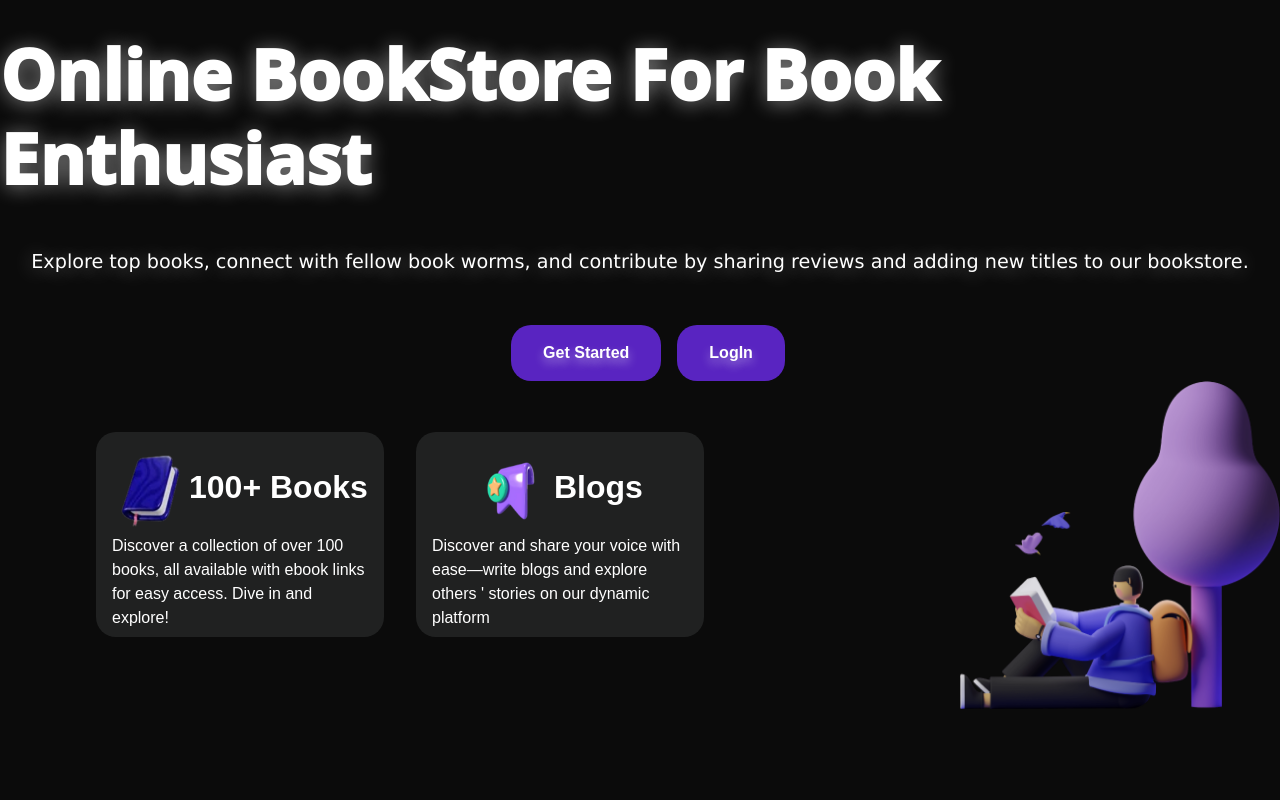
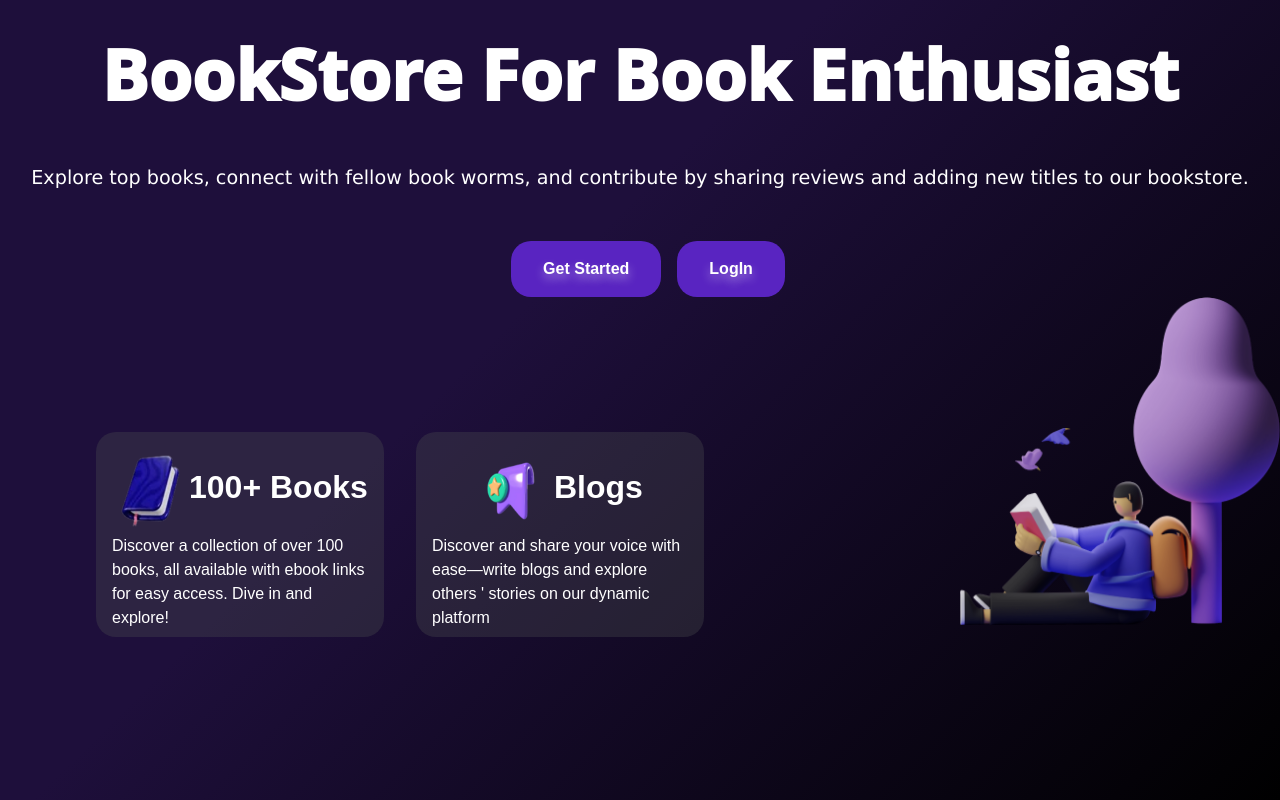
Before and after one commit to BRijesh2001singh/BookWorm, a React (Vite) app in the folder frontend/: page / in a window 1280 px wide. Built offline with nearby package versions, Linux system fonts and the light colour scheme; no server answers.

Commit message:
fix:ui changes

```diff
--- a/frontend/src/App.css
+++ b/frontend/src/App.css
@@ -1129,7 +1129,7 @@ nav>ul>li {
   height: 100vh;
   width: 100vw;
   display: flex;
-  background-color: rgb(11, 11, 11);
+  background: linear-gradient(135deg, #1e0f3b 40%, black);
   flex-direction: column;
   align-items: center;
 }
@@ -1141,8 +1141,6 @@ nav>ul>li {
   flex-direction: column;
   width: 100%;
   height: 50%;
-  animation: fadeIn linear .5s;
-  text-shadow: 0px 2px 20px rgba(255, 255, 255, 0.475);
 }
 
 .tag-line>h1 {
@@ -1172,7 +1170,24 @@ nav>ul>li {
   padding-left: 2rem;
   padding-right: 2rem;
   margin-left: 1rem;
-
+  transition: 0.2s ease-in-out;
+
+}
+
+.intro-btns>button:focus {
+  background-color: #0056b3;
+}
+
+.intro-btns>button::after {
+  content: '';
+  position: absolute;
+  top: 50%;
+  left: 50%;
+  width: 300%;
+  height: 300%;
+  background: rgba(255, 255, 255, 0.5);
+  border-radius: 50%;
+  transform: translate(-50%, -50%) scale(0);
 }
 
 .intro-btns>button:hover {
@@ -1188,7 +1203,6 @@ nav>ul>li {
   justify-content: center;
   align-items: center;
   margin-right: 30rem;
-  animation: fadeOut linear .5s;
 }
 
 .info-block-1 {
@@ -1204,6 +1218,8 @@ nav>ul>li {
   padding: 1rem;
   border-radius: 20px;
   margin-right: 2rem;
+  transition: 0.2s ease-in-out;
+
 }
 
 .info-block-1>h2 {
@@ -1222,6 +1238,8 @@ nav>ul>li {
   color: white;
   font-family: sans-serif;
   border-radius: 20px;
+  transition: 0.2s ease-in-out;
+
 }
 
 .info-block-2>h2 {
@@ -1332,41 +1350,6 @@ nav>ul>li {
 
   .info-block-img {
     display: none;
-  }
-}
-
-/* fade in out animation */
-@keyframes fadeIn {
-  0% {
-    opacity: 0;
-    transform: translateY(-30px) scale(0.7);
-  }
-
-  50% {
-    opacity: .2;
-    transform: translateY(-10px) scale(0.9);
-  }
-
-  100% {
-    opacity: 1;
-    transform: translateY(0px) scale(1);
-  }
-}
-
-@keyframes fadeOut {
-  0% {
-    opacity: 0;
-    transform: translateX(-30px) scale(0.7);
-  }
-
-  50% {
-    opacity: .2;
-    transform: translateX(-10px) scale(0.9);
-  }
-
-  100% {
-    opacity: 1;
-    transform: translateX(0px) scale(1);
   }
 }
 
--- a/frontend/src/component/intro.jsx
+++ b/frontend/src/component/intro.jsx
@@ -7,7 +7,7 @@ const Intro = () => {
     return (
         <div className='intro-container'>
             <div className="tag-line">
-                <h1>Online BookStore For Book Enthusiast</h1>
+                <h1>BookStore For Book Enthusiast</h1>
                 <span>
                     Explore top books, connect with fellow book worms, and contribute by sharing reviews and adding new titles to our bookstore.
                 </span>
@@ -19,6 +19,7 @@ const Intro = () => {
                 </div>
                 <img className="info-block-img" src={reading} />
             </div>
+
             <div className="info">
                 <div className="info-block-1">
 
```
